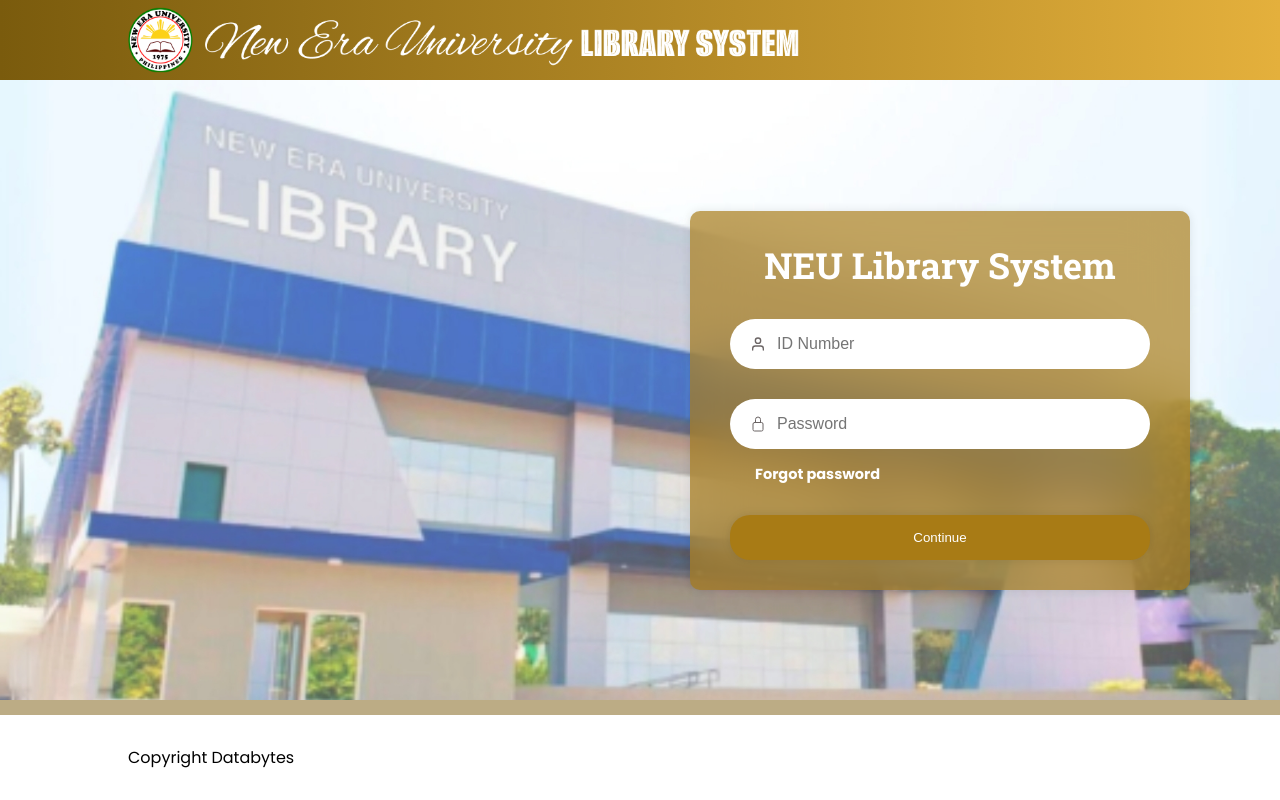
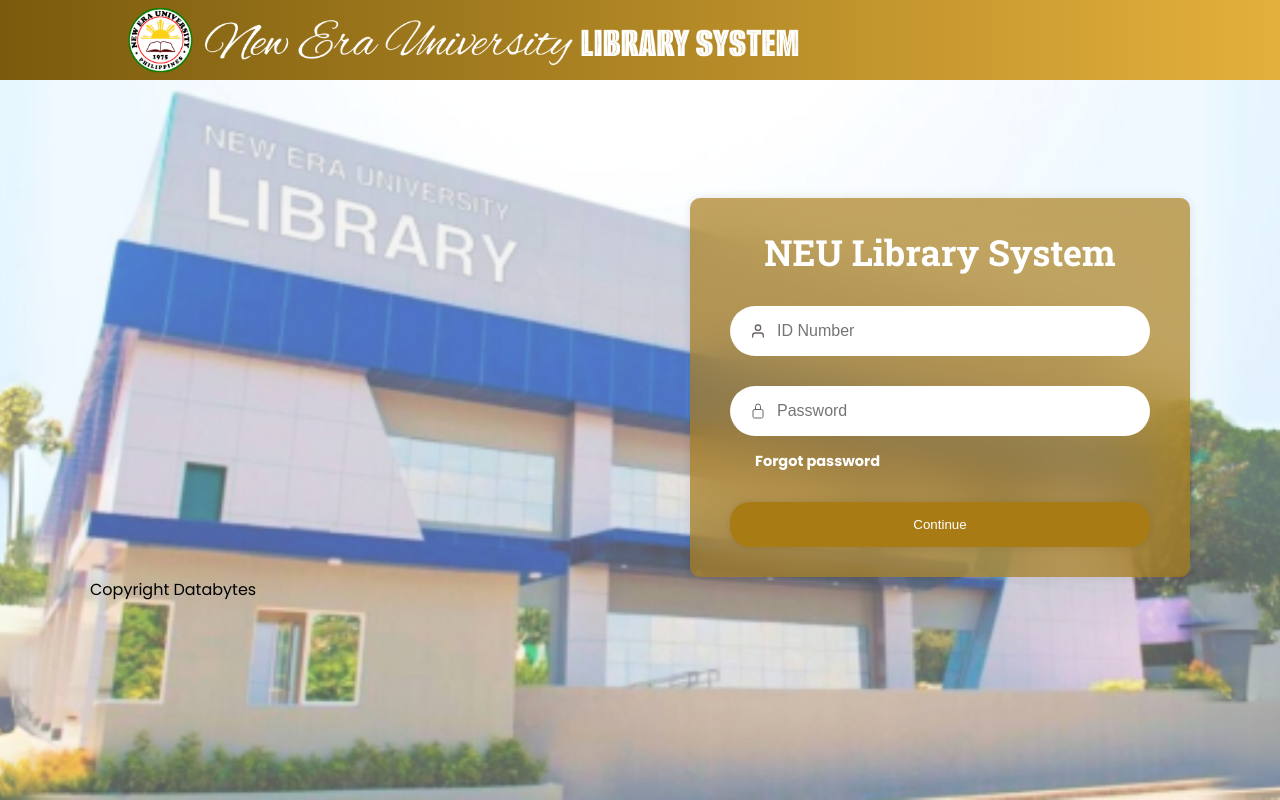
Before and after one commit to KeithMercado/MyThesesApp, a React (Create React App) app: page /login in a window 1280 px wide. Built offline with nearby package versions, Linux system fonts and the light colour scheme; a web font is replaced by a local one.

Commit message:
Update Main.jsx

```diff
--- a/src/Login Components/Main.jsx
+++ b/src/Login Components/Main.jsx
@@ -48,7 +48,7 @@
                 </form>
             </div>
 
-            <footer className="footer">
+            <footer className="lib-footer">
                 <p>{copyright}</p>
             </footer>
         </div>
```
